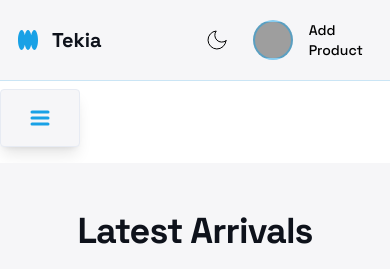
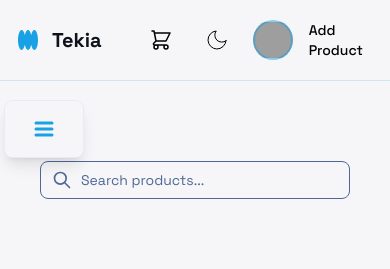
Before and after one commit to Alexmateos2/Marketplace, a React (Vite) app: page /new in a window 390 px wide. Shown: the top 269 px of the page. Built offline with nearby package versions, Linux system fonts and the light colour scheme; grey boxes are pictures that could not be loaded.

Commit message:
Corregido menu movil , navbar e iniciada logica condicional en el nav

```diff
--- a/src/pages/About us/layout/AboutUsLayout.jsx
+++ b/src/pages/About us/layout/AboutUsLayout.jsx
@@ -7,7 +7,7 @@ import GlareButton from "../../../shared/utils/GlareButton";
 
 const AboutUsPage = () => {
   return (
-    <div className="flex flex-col min-h-screen dark:bg-background-dark dark:text-content-dark  text-content-light font-display transition-colors">
+    <div className="flex flex-col min-h-screen  bg-background-light dark:bg-background-dark dark:text-content-dark  text-content-light font-display transition-colors">
       <Navbar />
       <main className="flex flex-col flex-1">
         <section className="w-full py-70 lg:py-40 text-center px-4 md:px-10 lg:px-20">
--- a/src/pages/New/layout/NewLayout.jsx
+++ b/src/pages/New/layout/NewLayout.jsx
@@ -4,7 +4,7 @@ import Navbar from "../../../shared/navbar/navbar";
 import NewCards from "../components/NewCards";
 const NewPage = () => {
   return (
-    <div className="dark:bg-background-dark dark:text-white  min-h-screen  font-display  transition-colors">
+    <div className="dark:bg-background-dark dark:text-white bg-background-light  min-h-screen  font-display  transition-colors">
       <main className="flex-1">
         <Navbar />
         <div className="bg-background-light py-12 dark:bg-background-dark sm:py-16">
--- a/src/pages/Products/layout/ProductsLayout.jsx
+++ b/src/pages/Products/layout/ProductsLayout.jsx
@@ -8,7 +8,7 @@ import ProductsHero from "../components/productsHero";
 
 const ProductsPage = ({category}) => {
   return (
-    <div className="dark:bg-background-dark dark:text-content-dark font-display transition-colors ">
+    <div className="dark:bg-background-dark bg-background-light dark:text-content-dark font-display transition-colors ">
       <Navbar />
       <main className="grow container mx-auto px-4 sm:px-6 lg:px-8 py-8 ">
     <ProductsHero name ={category} />
--- /dev/null
+++ b/src/shared/navbar/BarraBusqueda.jsx
@@ -0,0 +1,33 @@
+import React from "react";
+
+const BarraBusqueda = () => {
+  return (
+    <div className="relative w-full">
+      {/* Icono de lupa */}
+      <div className="absolute inset-y-0 left-0 pl-3 flex items-center pointer-events-none">
+        <svg
+          className="h-5 w-5 text-subtle-light dark:text-content-dark"
+          fill="none"
+          stroke="currentColor"
+          viewBox="0 0 24 24"
+        >
+          <path
+            strokeLinecap="round"
+            strokeLinejoin="round"
+            strokeWidth={2}
+            d="M21 21l-6-6m2-5a7 7 0 11-14 0 7 7 0 0114 0z"
+          />
+        </svg>
+      </div>
+
+      {/* Input */}
+      <input
+        type="text"
+        placeholder="Search products..."
+        className="w-full rounded-lg border border-subtle-light bg-background-light dark:border-gray-700 dark:bg-background-dark pl-10 pr-4 py-2 text-sm placeholder-subtle-light dark:placeholder-content-dark focus:outline-none focus:ring-1 focus:ring-primary focus:border-primary"
+      />
+    </div>
+  );
+};
+
+export default BarraBusqueda;
--- a/src/shared/navbar/MobileMenu.jsx
+++ b/src/shared/navbar/MobileMenu.jsx
@@ -39,6 +39,7 @@ const MobileMenu = ({ isOpen, setIsOpen }) => {
       ];
 
   return (
+    <div className="fixed top-5 left-1 z-40">
     <AnimatePresence>
       {isOpen && (
         <motion.div
@@ -59,7 +60,7 @@ const MobileMenu = ({ isOpen, setIsOpen }) => {
                   `flex items-center gap-3 px-3 py-2 rounded-lg text-sm font-medium transition-colors ${
                     isActive
                       ? "bg-primary/10 text-primary dark:bg-primary/20 dark:text-primary"
-                      : "hover:bg-slate-100 dark:hover:bg-slate text-content-light dark:text-content-dark"
+                      : "hover:bg-red-500 dark:hover:bg-red-200 text-content-light dark:text-content-dark"
                   }`
                 }
               >
@@ -87,6 +88,7 @@ const MobileMenu = ({ isOpen, setIsOpen }) => {
         </motion.div>
       )}
     </AnimatePresence>
+    </div>
   );
 };
 
--- a/src/shared/navbar/navbar.jsx
+++ b/src/shared/navbar/navbar.jsx
@@ -5,7 +5,11 @@ import DarkMode from "./darkMode";
 import MobileMenu from "./MobileMenu";
 import { useState } from "react";
 import { useCart } from "../hooks/CartContext";
+import BarraBusqueda from "./BarraBusqueda";
+
 const Navbar = () => {
+  const isProfilePage = location.pathname.startsWith("/profile");
+  const isLoginPage = location.pathname.startsWith("/login");
   const [isMobileMenuOpen, setMobileMenuOpen] = useState(false);
   const { cart } = useCart();
   const totalItems = cart.reduce((total, item) => total + item.quantity, 0);
@@ -70,32 +74,17 @@ const Navbar = () => {
               </nav>
             </div>
 
-            <div className="flex items-center gap-4 ml-auto">
-              <div className="relative hidden md:block md:w-80 lg:w-60 xl:w-90">
-                <div className="absolute inset-y-0 left-0 pl-3 flex items-center pointer-events-none">
-                  <svg
-                    className="h-5 w-5 text-subtle-light  dark:text-content-dark"
-                    fill="none"
-                    stroke="currentColor"
-                    viewBox="0 0 24 24"
+            <div className="flex items-center  gap-4 ml-auto">
+              <div
+                className="relative hidden lg:block  lg:w-55 xl:w-90
+              "
               >
-                    <path
-                      strokeLinecap="round"
-                      strokeLinejoin="round"
-                      strokeWidth={2}
-                      d="M21 21l-6-6m2-5a7 7 0 11-14 0 7 7 0 0114 0z"
-                    />
-                  </svg>
+                <BarraBusqueda />
               </div>
-                <input
-                  type="text"
-                  placeholder="Search products..."
-                  className="w-full rounded-lg border border-border-light bg-background-light dark:border-gray-700 dark:bg-background-dark pl-10 pr-4 py-2 text-sm placeholder-subtle-light dark:placeholder-content-dark focus:outline-none focus:ring-1 focus:ring-primary focus:border-primary"
-                />
-              </div>
+
               <NavLink
                 to="/cart"
-                className="hidden lg:block relative p-2 rounded-full hover:bg-primary/10 dark:text-white dark:hover:bg-primary/20 transition-colors"
+                className=" lg:block relative p-2 rounded-full hover:bg-primary/10 dark:text-white dark:hover:bg-primary/20 transition-colors"
               >
                 <svg
                   className="h-6 w-6"
@@ -113,7 +102,6 @@ const Navbar = () => {
                 {cart.length > 0 && (
                   <span className="absolute -bottom-1 -right-2 bg-red-500 text-white rounded-full text-xs w-5 h-5 flex items-center justify-center">
                     {totalItems > 9 ? "9+" : totalItems}
-
                   </span>
                 )}
               </NavLink>
@@ -136,9 +124,9 @@ const Navbar = () => {
           Add Product
         </NavLink>
       </header>
-      <div className="lg:hidden  mt-2 mb-4">
+      <div className={`lg:hidden ${isProfilePage || isLoginPage ? "mt-10" : "mt-15"} mb-4`}>
         <button
-          className="p-4 w-20 flex justify-center bg-background-light border border-border-light text-primary rounded shadow-lg focus:outline-none focus:ring-2 focus:ring-primary
+          className="fixed top-25 left-1 z-50 p-4 w-20 flex justify-center items-center bg-background-light border border-border-light text-primary rounded-lg shadow-lg focus:outline-none focus:ring-2 focus:ring-primary
   dark:border-border-dark dark:bg-surface-dark dark:text-primary
   transition-transform duration-300"
           onClick={() => setMobileMenuOpen(!isMobileMenuOpen)}
@@ -146,7 +134,7 @@ const Navbar = () => {
         >
           <svg
             xmlns="http://www.w3.org/2000/svg"
-            className={`w-6 h-6 transform transition-transform duration-300 ${
+            className={`w-6 h-6  transform transition-transform duration-300 ${
               isMobileMenuOpen ? "rotate-90" : "rotate-0"
             }`}
             fill="none"
@@ -161,9 +149,15 @@ const Navbar = () => {
             />
           </svg>
         </button>
+        <div className="flex mx-auto  w-full  md:w-2/3 py-5 px-10 ">
           {isMobileMenuOpen && (
-          <MobileMenu isOpen={isMobileMenuOpen} setIsOpen={setMobileMenuOpen} />
+            <MobileMenu
+              isOpen={isMobileMenuOpen}
+              setIsOpen={setMobileMenuOpen}
+            />
           )}
+          {!isProfilePage  && !isLoginPage && <BarraBusqueda />}
+        </div>
       </div>
     </>
   );
```
Lines whose indentation alone changed are shown as unchanged.
